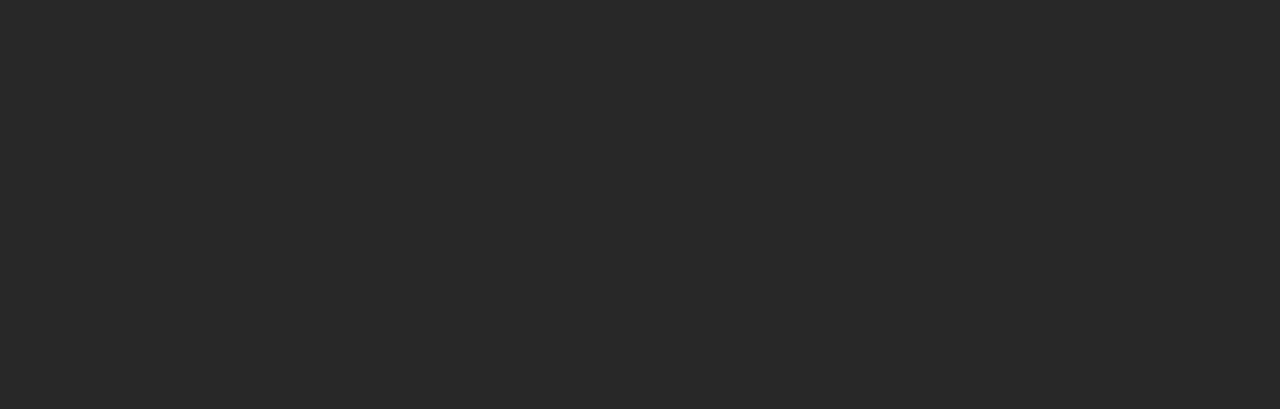
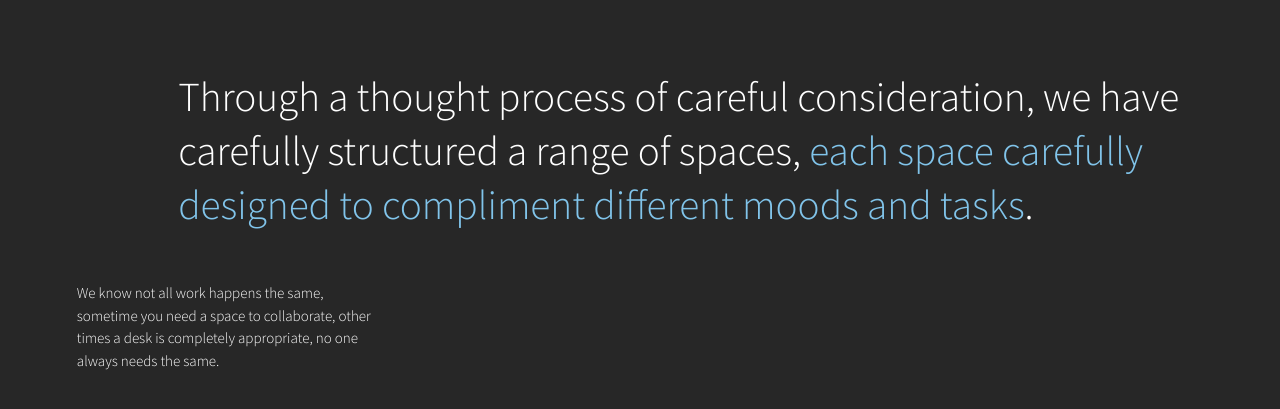
Before and after one commit to abdullahmehboob20s/Collective-web, a React (Create React App) app: page / in a window 1280 px wide. Shown: the part 2020-2429 px from the top of the page. Before the commit the page ends 2090 px from the top, so only its background shows below. Built offline with nearby package versions, Linux system fonts and the light colour scheme.

Commit message:
section added

```diff
--- a/src/App.js
+++ b/src/App.js
@@ -1,3 +1,4 @@
+import CarefullyDesigned from "layouts/CarefullyDesigned";
 import Comitted from "layouts/Comitted";
 import Hero from "layouts/Hero";
 import Membership from "layouts/Membership";
@@ -16,6 +17,9 @@
       <div className="mb-150px">
         <Membership />
       </div>
+      <div className="mb-150px">
+        <CarefullyDesigned />
+      </div>
     </div>
   );
 }
```
